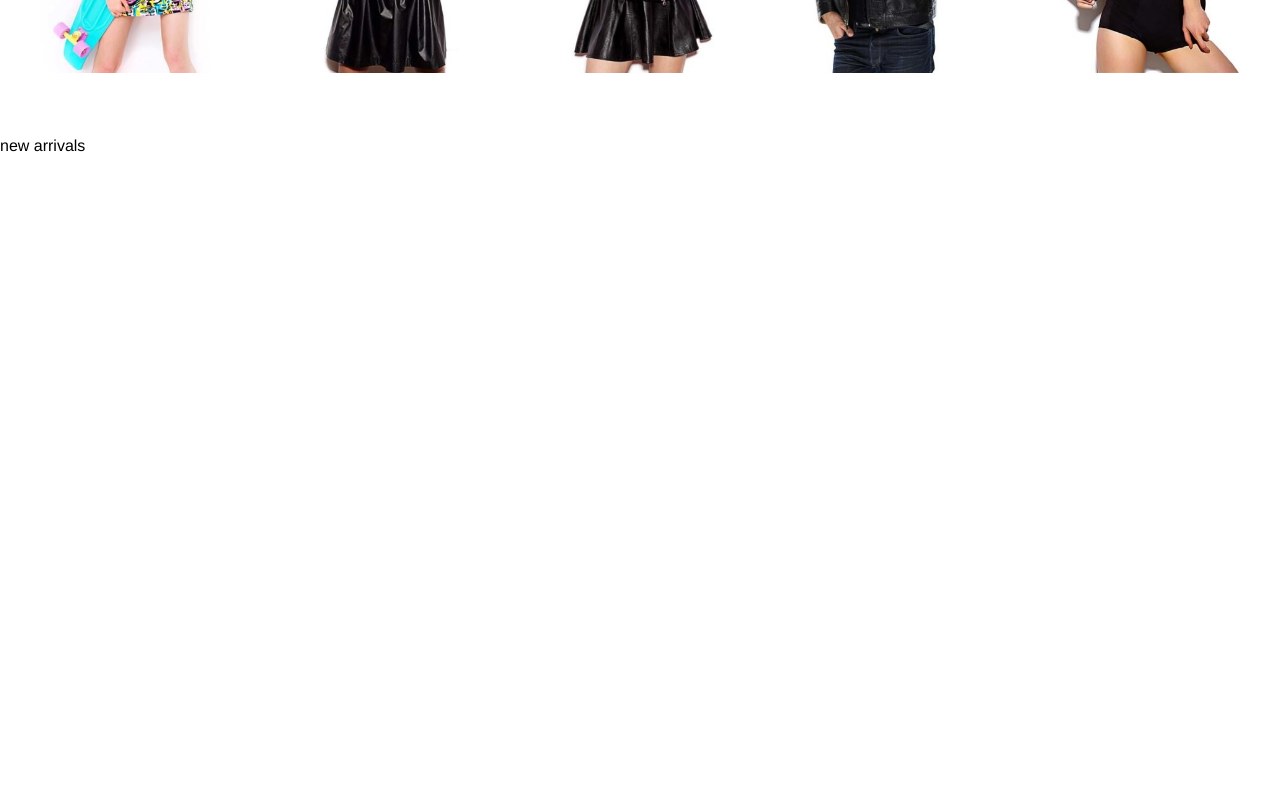
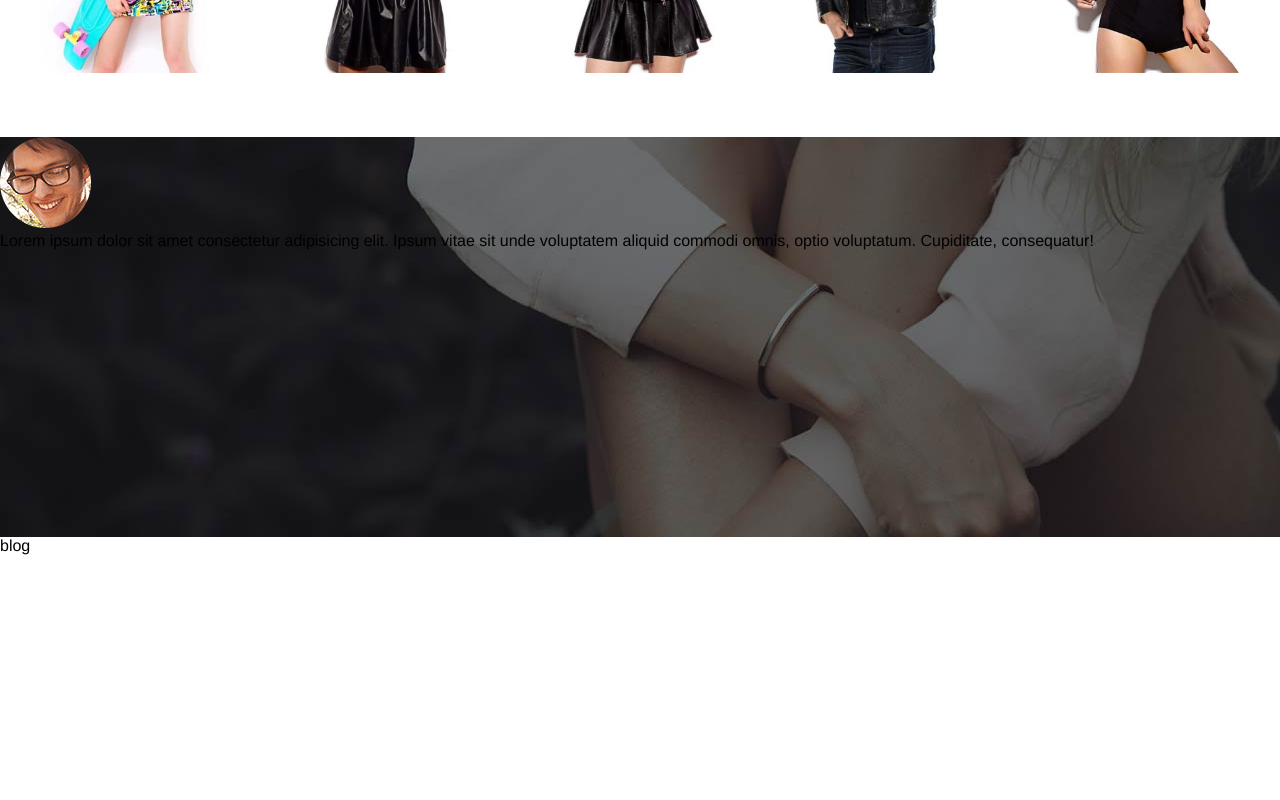
Before and after one commit to amalialorena/proj-html-vuejs, a Vue app: page / in a window 1280 px wide. Shown: the part 3040-3840 px from the top of the page. Built offline with nearby package versions, Linux system fonts and the light colour scheme.

Commit message:
quotes component init

```diff
--- a/src/components/Main.vue
+++ b/src/components/Main.vue
@@ -1,11 +1,5 @@
 <template>
   <div>
-      <section class="new-arrivals">
-          new arrivals
-      </section>
-       <section class="quotes">
-          quotes
-      </section>
       <section class="blog">
           blog
       </section >
--- /dev/null
+++ b/src/components/Quotes.vue
@@ -0,0 +1,28 @@
+<template>
+  <section>
+      <div class="testimonial">
+          <img src="../assets/img/man_testimonial.png" alt="testimonial">
+      </div>
+      <div class="quote">
+          <p>
+              Lorem ipsum dolor sit amet consectetur adipisicing elit. Ipsum vitae sit unde voluptatem aliquid commodi omnis, optio voluptatum. Cupiditate, consequatur!
+          </p>
+      </div>
+  </section>
+</template>
+
+<script>
+
+export default {
+  name: 'Quotes',
+}
+</script>
+
+
+<style scoped lang="scss">
+  section {
+      background-image: url("../assets/img/testimonials_home_1_bg.jpg");
+      height:50vh;
+  }
+
+</style>
--- a/src/components/Wrapper.vue
+++ b/src/components/Wrapper.vue
@@ -7,6 +7,7 @@
     <BestSeller/>
     <Offers/>
     <NewArrivals/>
+    <Quotes/>
     <Main/>
     <Footer/>
   </div>
@@ -21,6 +22,7 @@ import BestSeller from '../components/BestSeller.vue'
 import Offers from '../components/Offers.vue'
 import NewArrivals from '../components/NewArrivals.vue'
 import Main from '../components/Main.vue'
+import Quotes from '../components/Quotes.vue'
 import Footer from '../components/Footer.vue'
 export default {
   name: 'Wrapper',
@@ -32,6 +34,7 @@ export default {
     BestSeller,
     Offers,
     NewArrivals,
+    Quotes,
     Main,
     Footer
   }
```
